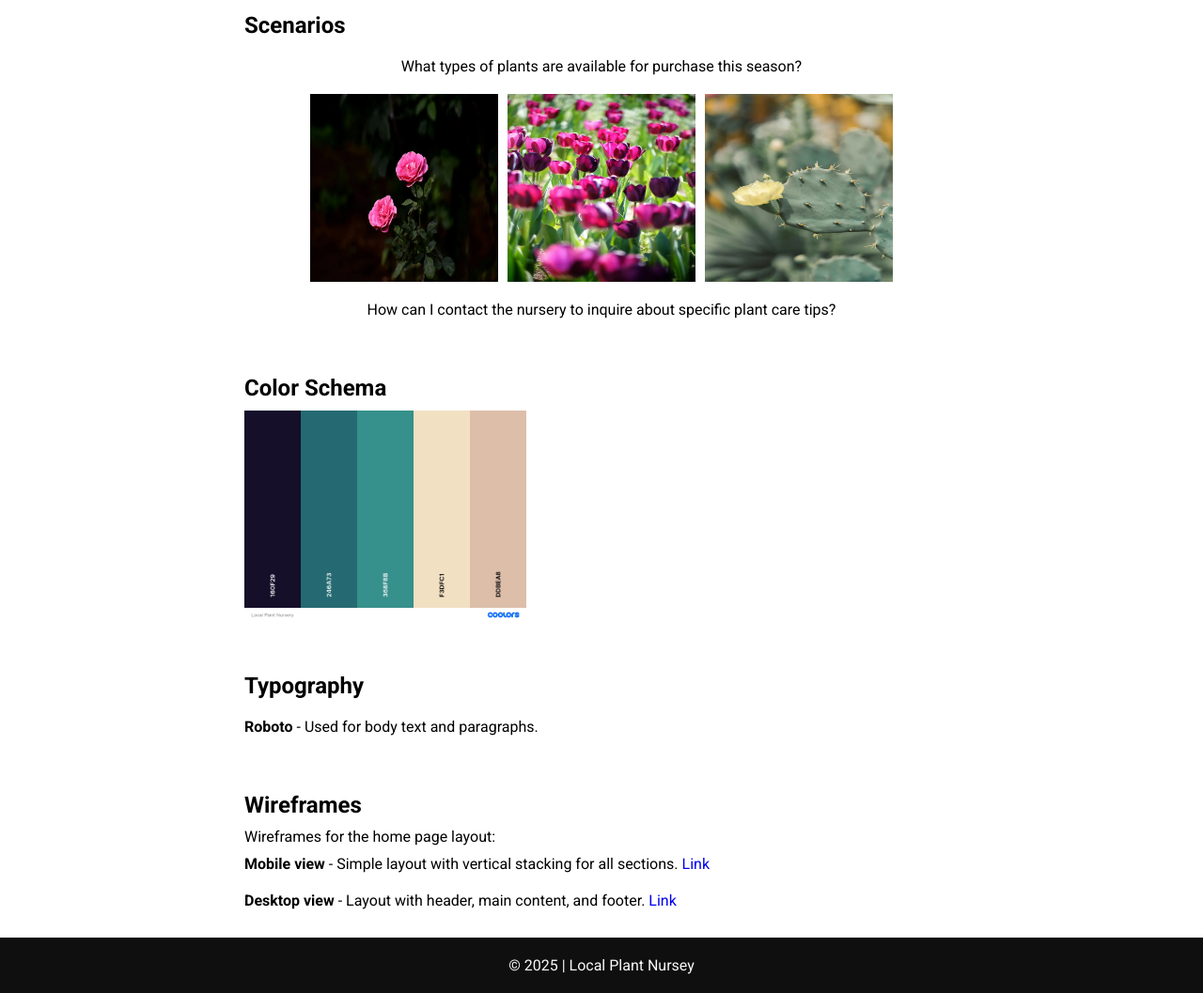
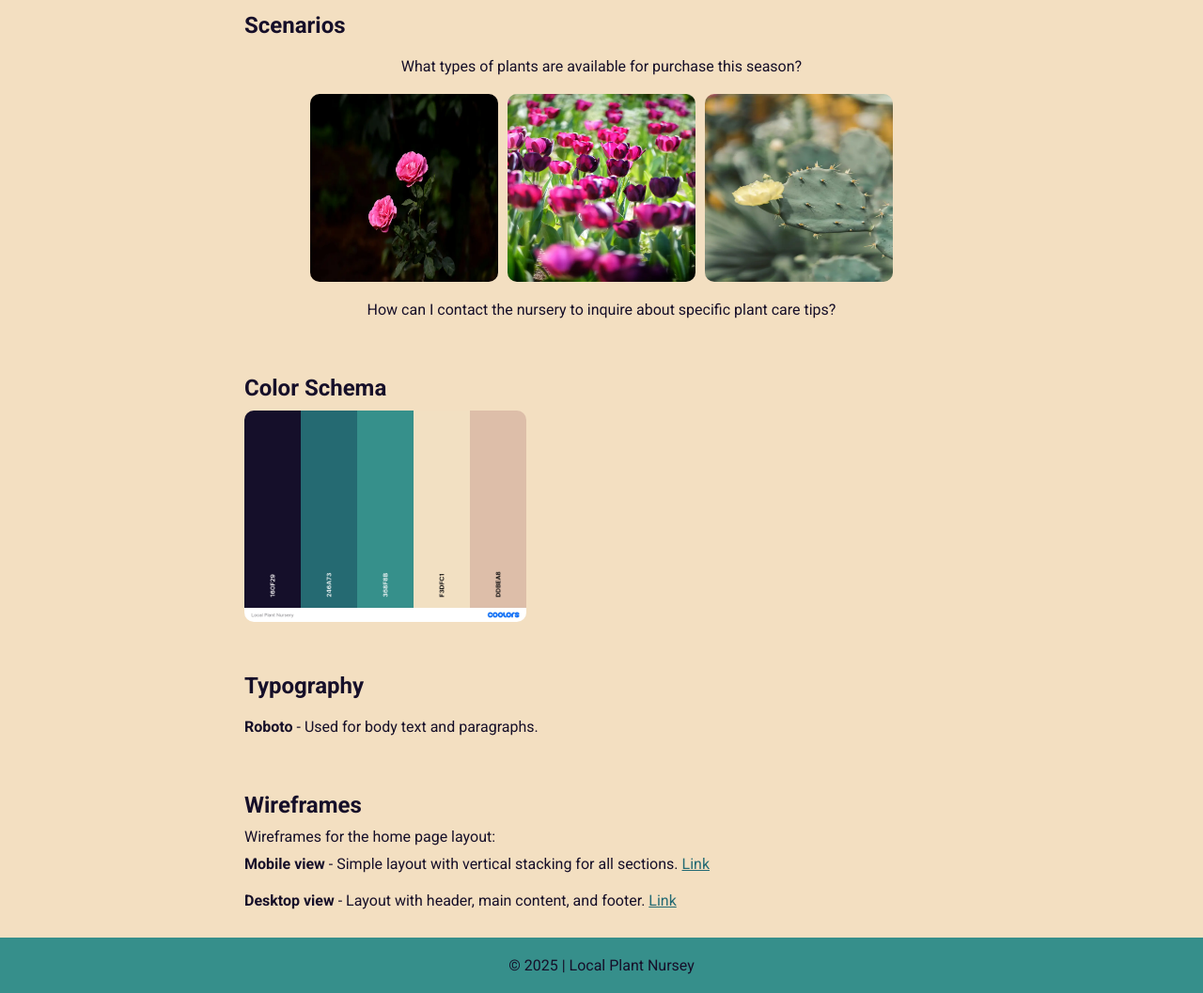
Before and after one commit to noctenem/project, a plain HTML site: page siteplan.html in a window 1280 px wide. Shown: the part 366-1423 px from the top of the page at 94% size. Drawn offline with Linux system fonts and the light colour scheme; files whose address does not match are found by name.

Commit message:
updated colors

```diff
--- a/css/sitemap.css
+++ b/css/sitemap.css
@@ -1,6 +1,7 @@
 :root {
-    --primary-color: #0f0f0f;
-    --secondary-color: #f9f9f9;
+    --primary-color: #368f8b;
+    --secondary-color: #f3dfc1;
+    --text-primary: #160f29;
 }
 
 * {
@@ -12,6 +13,11 @@
     font-style: normal;
     font-variation-settings: "wdth" 100;
     list-style: none;
+    color: var(--text-primary);
+}
+
+body {
+    background-color:var(--secondary-color);
 }
 
 header, footer {
@@ -42,6 +48,15 @@ main section ul li, main section h2 {
     gap: 10px;
 }
 
+img {
+    border-radius: 10px;
+}
+
+a {
+    color: #246A73;
+    text-decoration: underline;
+}
+
 @media screen and (max-width: 600px) {
     main * {
         width: 90%;
```
